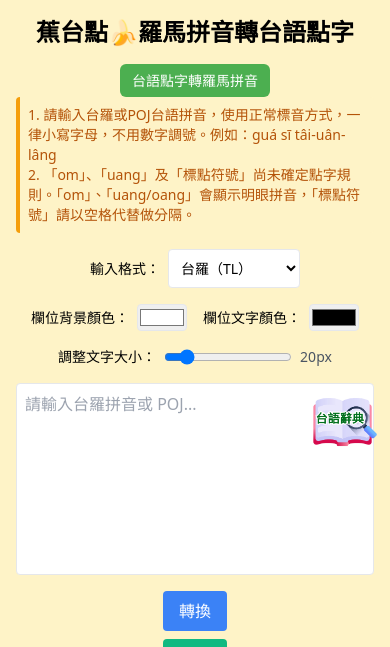
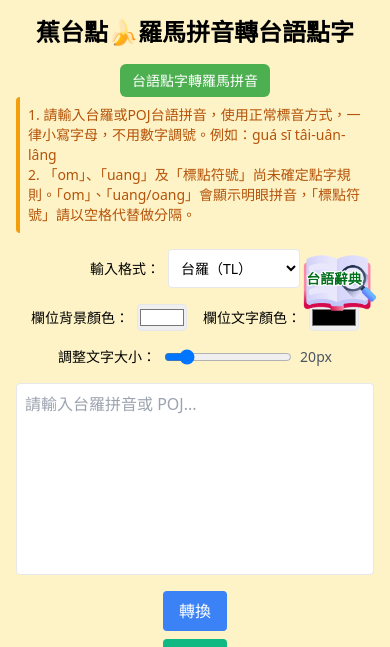
Before and after one commit to hunzan/haka_to_braille, a Flask app: page / in a window 390 px wide. Shown: the top 647 px of the page. Run offline with Flask 3, Linux system fonts and the light colour scheme.

Commit message:
Adjust css in index.html

```diff
--- a/templates/index.html
+++ b/templates/index.html
@@ -25,13 +25,13 @@
   }
     @media (max-width: 640px) {
     .corner-link {
-      top: 50%;
+      top: 35%;
       bottom: auto;
       right: 10px;
-      transform: translateY(-50%);  /* 垂直置中 */
+      transform: translateY(-65%);
     }
     .resized-img {
-      width: 70px; /* 縮小圖示，避免佔空間 */
+      width: 80px; /* 縮小圖示，避免佔空間 */
     }
   }
 
```
